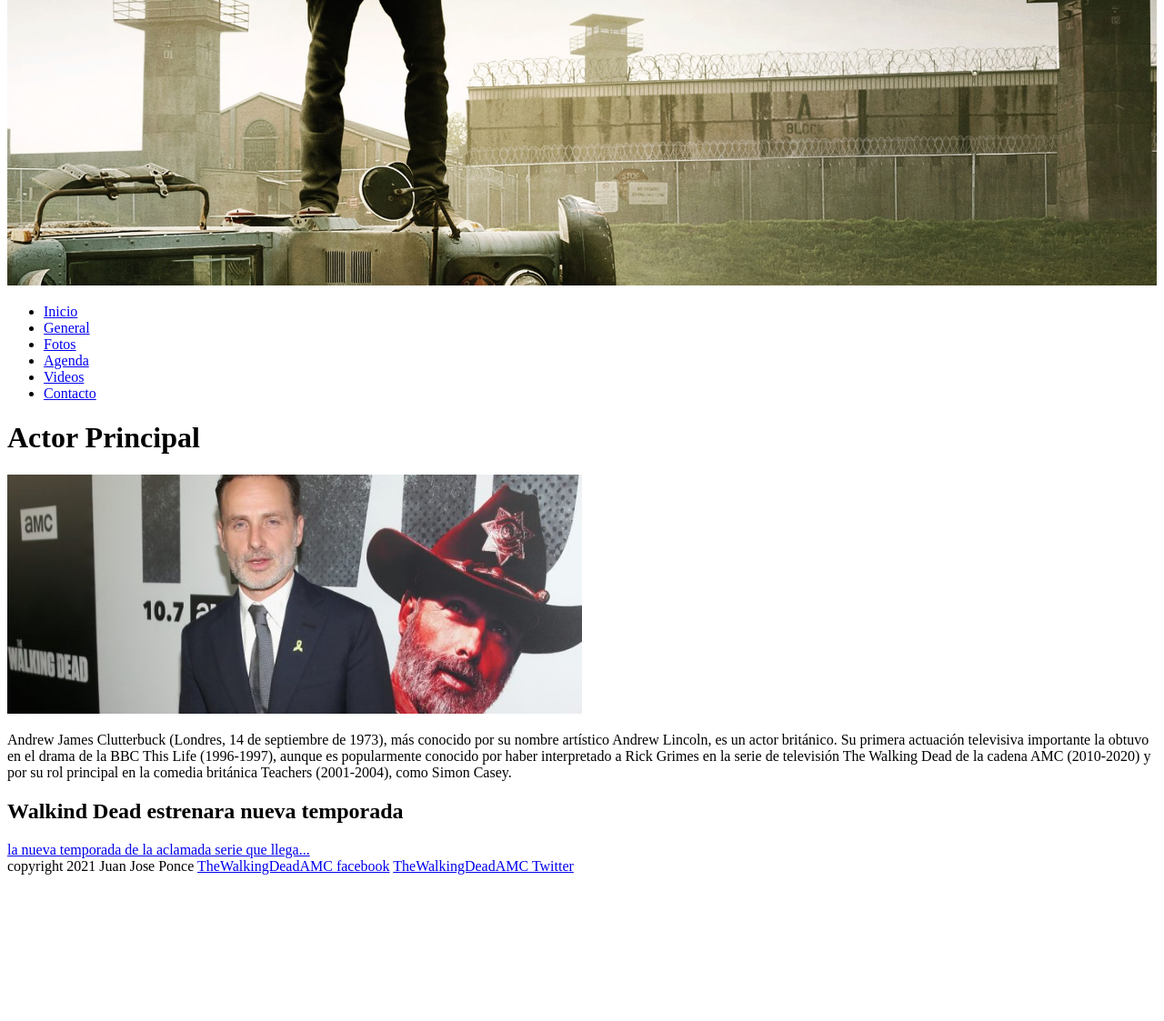
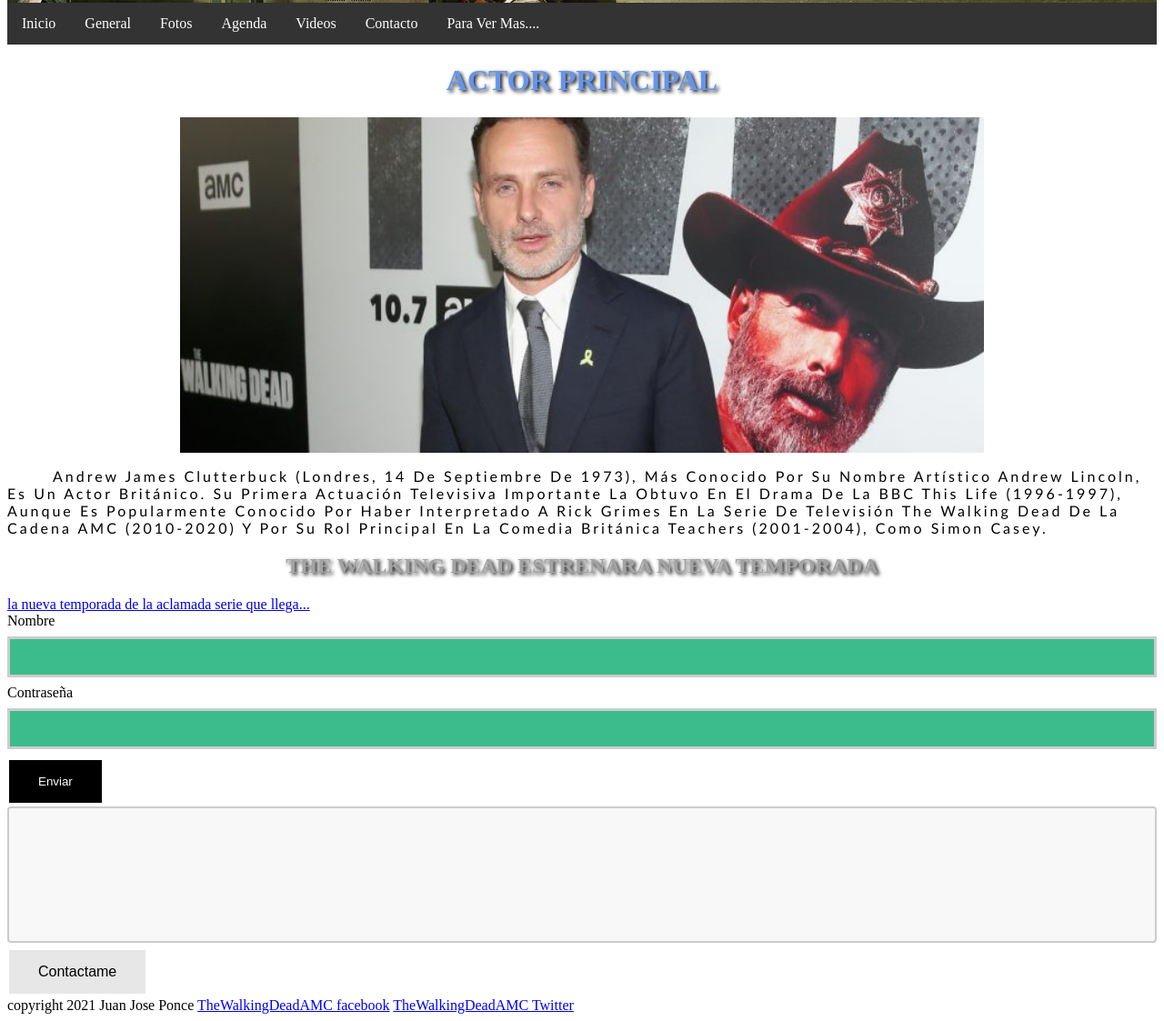
Before and after one commit to Juan-zaldana/entrega1, a plain HTML site: page WebClubFans/index.html in a window 1280 px wide. Shown: the part 405-1528 px from the top of the page at 91% size. Before the commit the page ends 1375 px from the top, so only its background shows below. Drawn offline with Linux system fonts and the light colour scheme.

Commit message:
clubfans22/11/21

```diff
--- /dev/null
+++ b/WebClubFans/CSS/myestiloCSS.css
@@ -0,0 +1,184 @@
+        #portadaid {
+            width: 100%;
+            height: 400px;
+        }
+
+        #imageneral {
+            width: 40%;
+            height: 40%;
+            display: block;
+            margin: auto;
+        }
+
+        #imginicial {
+            width: 40%;
+            height: 40%;
+            display: block;
+            margin: auto;
+        }
+
+        .button {
+            background-color: #e7e7e7;
+            color: black;
+            border: none;
+            padding: 15px 32px;
+            text-align: center;
+            text-decoration: none;
+            display: inline-block;
+            font-size: 16px;
+            margin: 4px 2px;
+            cursor: pointer;
+        }
+
+        th#titulog {
+            text-align: center;
+            text-transform: uppercase;
+            text-shadow: 2px 2px 4px #000000;
+        }
+
+        h1 {
+            text-align: center;
+            text-transform: uppercase;
+            color: cornflowerblue;
+            text-shadow: 2px 2px 4px #000000;
+        }
+
+        h2 {
+            text-align: center;
+            text-transform: uppercase;
+            color: #a3a3a3;
+            text-shadow: 2px 2px 4px #000000;
+        }
+
+        h4 {
+            text-align: center;
+            text-transform: uppercase;
+            color: whitesmoke;
+            text-shadow: 2px 2px 4px #000000;
+            height: 20px;
+            height: 30px;
+            font-size: x-large;
+        }
+
+        p {
+            text-indent: 50px;
+            text-align: justify;
+            letter-spacing: 3px;
+            font-family: 'Trebuchet MS', sans-serif;
+            text-transform: capitalize;
+            text-align: left;
+            justify-content: flex-start;
+        }
+
+        textarea {
+            width: 100%;
+            height: 150px;
+            padding: 12px 20px;
+            box-sizing: border-box;
+            border: 2px solid #ccc;
+            border-radius: 4px;
+            background-color: #f8f8f8;
+            font-size: 16px;
+            resize: none;
+        }
+
+        input[type=text] {
+            width: 100%;
+            padding: 12px 20px;
+            margin: 8px 0;
+            box-sizing: border-box;
+            background-color: #3CBC8D;
+            color: white;
+            border: 3px solid #ccc;
+            -webkit-transition: 0.5s;
+            transition: 0.5s;
+            outline: none;
+        }
+
+        input[type=text]:focus {
+            background-color: lightblue;
+            border: 3px solid #555;
+        }
+
+        input[type=password] {
+            width: 100%;
+            padding: 12px 20px;
+            margin: 8px 0;
+            box-sizing: border-box;
+            background-color: #3CBC8D;
+            color: white;
+            border: 3px solid #ccc;
+            -webkit-transition: 0.5s;
+            transition: 0.5s;
+            outline: none;
+        }
+
+        input[type=password]:focus {
+            background-color: lightblue;
+            border: 3px solid #555;
+        }
+
+        input[type=submit] {
+            background-color: black;
+            border: none;
+            color: white;
+            padding: 16px 32px;
+            text-decoration: none;
+            margin: 4px 2px;
+            cursor: pointer;
+        }
+
+        ul {
+            list-style-type: none;
+            margin: 0;
+            padding: 0;
+            overflow: hidden;
+            background-color: #333;
+        }
+
+        li {
+            float: left;
+        }
+
+        li a,
+        .dropbtn {
+            display: inline-block;
+            color: white;
+            text-align: center;
+            padding: 14px 16px;
+            text-decoration: none;
+        }
+
+        li a:hover,
+        .dropdown:hover .dropbtn {
+            background-color: red;
+        }
+
+        telcontactoid {
+            font-size: large;
+        }
+
+        #tablaepi tr:nth-child(even) {
+            background-color: #f2f2f2;
+        }
+
+        #tablaepi tr:hover {
+            background-color: #ddd;
+        }
+
+        #tablaepi th {
+            padding-top: 20px;
+            padding-bottom: 12px;
+            text-align: left;
+            background-color: skyblue;
+            color: white;
+            text-align: left;
+            text-align: left;
+        }
+
+        img {
+            width: 70%;
+            height: 70%;
+            display: block;
+            margin: auto;
+        }
--- a/WebClubFans/index.html
+++ b/WebClubFans/index.html
@@ -6,44 +6,59 @@
     <meta http-equiv="X-UA-Compatible" content="IE=edge">
     <meta name="viewport" content="width=device-width, initial-scale=1.0">
     <title>WebclubFans</title>
+    <link rel="stylesheet" type="text/css" href="./CSS/myestiloCSS.css">
 </head>
 
 <body>
-    <div id="portada">
-        <img src="img/The-Walking-Dead-2013_1920x1080.jpg" width="100%" height="250%">
+    <div id="idportada">
+        <img alt="imagenportada" id="portadaid" src="img/The-Walking-Dead-2013_1920x1080.jpg">
     </div>
     <div>
-        <nav>
-            <ul>
-                <li><a href="http://127.0.0.1:5500/index.html">Inicio </a></li>
-                <li><a href="http://127.0.0.1:5500/web/general.html">General</a></li>
-                <li><a href="http://127.0.0.1:5500/web/fotos.html">Fotos</a></li>
-                <li><a href="http://127.0.0.1:5500/web/agenda.html">Agenda</a></li>
-                <li><a href="http://127.0.0.1:5500/web/videos.html">Videos</a></li>
-                <li> <a href="http://127.0.0.1:5500/web/contacto.html">Contacto</a></li>
-            </ul>
-        </nav>
+        <ul>
+            <li><a id="inicio" href="/index.html">Inicio </a></li>
+            <li><a id="general" href="/web/general.html">General</a></li>
+            <li><a id="fotos" href="/web/fotos.html">Fotos</a></li>
+            <li><a id="agenda" href="/web/agenda.html">Agenda</a></li>
+            <li><a id="videos" href="/web/videos.html">Videos</a></li>
+            <li> <a id="contacto" href="/web/contacto.html">Contacto</a></li>
+            <li><a href="https://www.cabletv.com/the-walking-dead">Para Ver Mas....</a></li>
+
+        </ul>
+
 
     </div>
     <div>
         <h1>Actor Principal</h1>
-        <img src="img/The-Walking-Dead-Andrew-Lincoln-720x300.jpg" width="50%" height="50%">
-        <p>Andrew James Clutterbuck (Londres, 14 de septiembre de 1973), más conocido por su nombre artístico Andrew Lincoln, es un actor británico. Su primera actuación televisiva importante la obtuvo en el drama de la BBC This Life (1996-1997), aunque
-            es popularmente conocido por haber interpretado a Rick Grimes en la serie de televisión The Walking Dead de la cadena AMC (2010-2020) y por su rol principal en la comedia británica Teachers (2001-2004), como Simon Casey.</p>
+        <img src="img/The-Walking-Dead-Andrew-Lincoln-720x300.jpg" width="50%" height="50%" alt="">
+        <p id="cuerpoprincipal">Andrew James Clutterbuck (Londres, 14 de septiembre de 1973), más conocido por su nombre artístico Andrew Lincoln, es un actor británico. Su primera actuación televisiva importante la obtuvo en el drama de la BBC This Life (1996-1997), aunque
+            es popularmente conocido por haber interpretado a Rick Grimes en la serie de televisión The Walking Dead de la cadena AMC (2010-2020) y por su rol principal en la comedia británica Teachers (2001-2004), como Simon Casey.
+        </p>
     </div>
     <div>
-        <nav>
-            <tr>
-                <th>
-                    <h1>Walkind Dead estrenara nueva temporada</h1>
-                    <a href="https://www.fotogramas.es/series-tv-noticias/a37923035/walking-dead-temporada-11-episodio-8-final-muerte/"> la nueva temporada de la  aclamada serie que llega...</a>
-                </th>
+        <th>
+            <h2>The Walking Dead estrenara nueva temporada</h2>
+            <a href="https://www.fotogramas.es/series-tv-noticias/a37923035/walking-dead-temporada-11-episodio-8-final-muerte/">
+                        la nueva temporada de la aclamada serie que llega...</a>
+        </th>
 
-
-            </tr>
-        </nav>
+    </div>
+    <div>
+        <form>
+            <label for="fnombre">Nombre</label>
+            <input type="text" id="fnombre" name="fnombre">
+            <label for="contraseña">Contraseña</label>
+            <input type="password" id="contraseña" name="contraseña">
+            <input type="submit" value="Enviar">
+        </form>
     </div>
 
+    <div>
+        <textarea name="contacto" rows="10" cols="100" id="contactoid"></textarea>
+    </div>
+
+    <div>
+        <button class="button">Contactame</button>
+    </div>
 
     <footer>
         <div>copyright 2021 Juan Jose Ponce
```
Also changed, not shown: WebClubFans/web/agenda.html (+11 -9 lines), WebClubFans/web/contacto.html (+17 -15 lines), WebClubFans/web/fotos.html (+15 -12 lines), WebClubFans/web/videos.html (+10 -8 lines).
